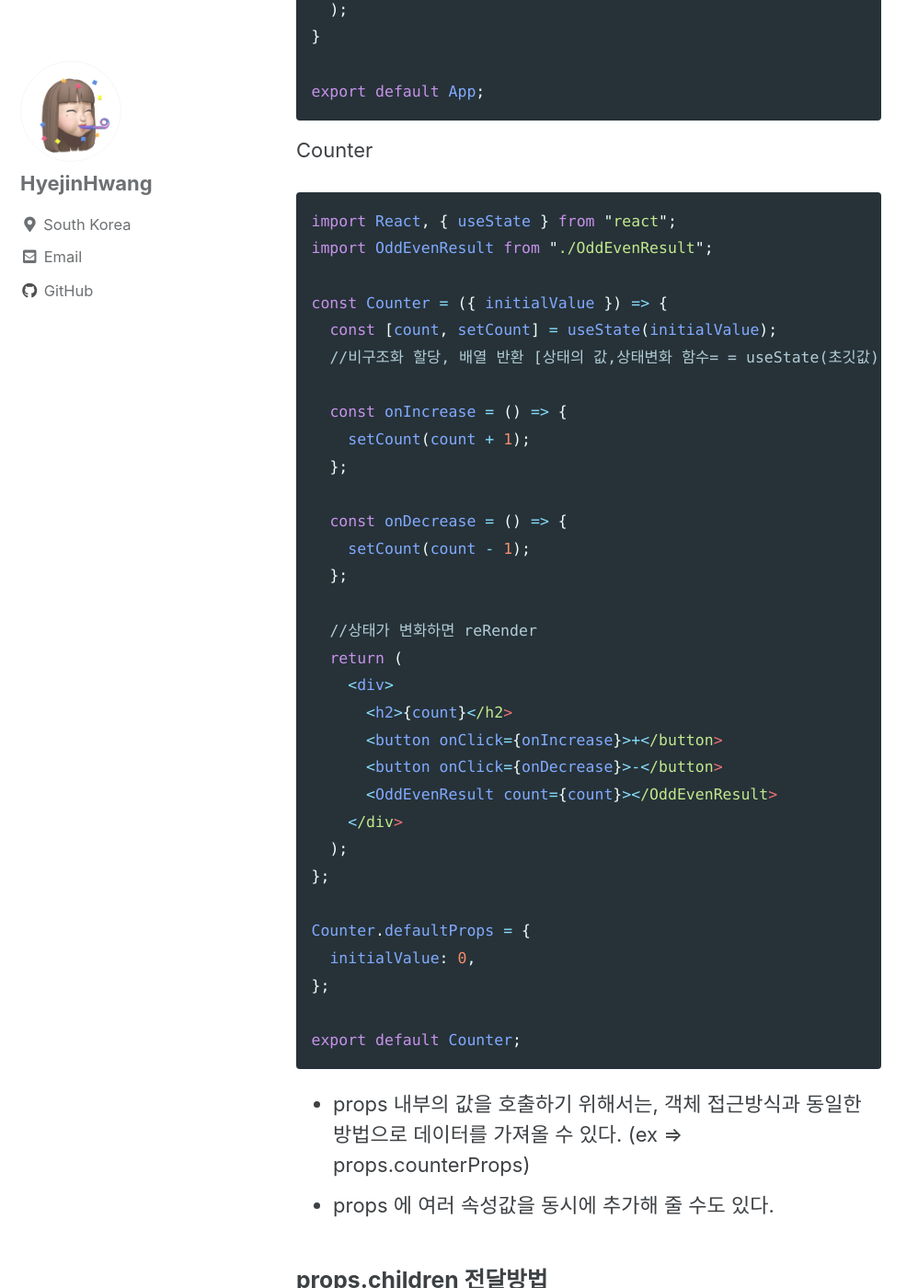
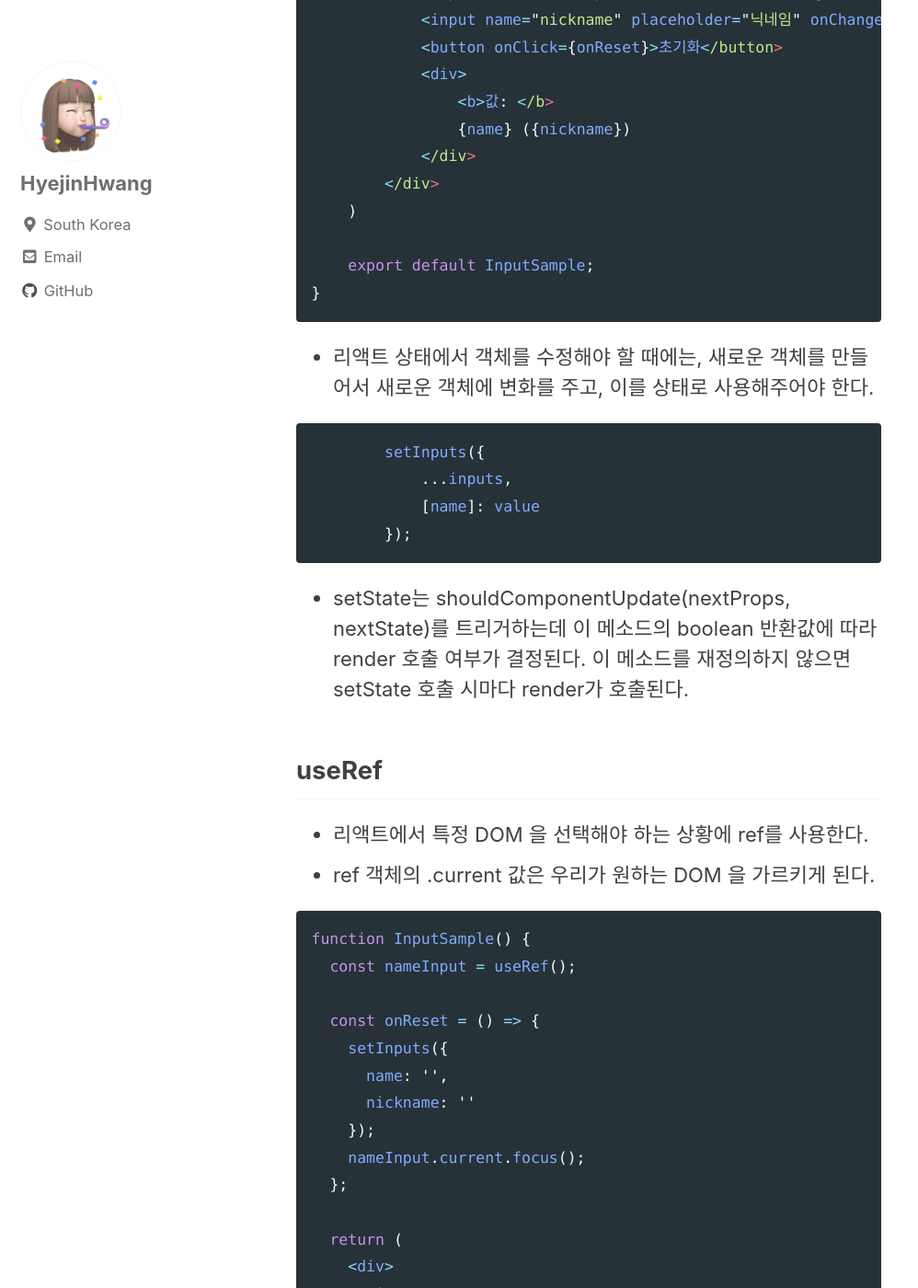
Before and after one commit to Hwang-gPwls/Hwang-gPwls.github.io, a Jekyll site: the page built from _posts/2022-06-30-study.md, in a window 1280 px wide and 1400 px high, scrolled down 1331 px. Shown: the whole window at 92% size, without its empty margins (0-998 px from the left). Built offline with Jekyll 4.4.1, drawn with Linux system fonts in a browser that asks for light colours; cached includes are drawn as plain includes; comment, search, counter and statistics services are not loaded; some of the changed text lies outside the part shown.

Commit message:
feat:20220630 Study

````diff
--- a/_posts/2022-06-29-study.md
+++ b/_posts/2022-06-29-study.md
@@ -1,6 +1,6 @@
 ---
-title:  "React - props"
-excerpt: "props!"
+title:  "React 20220629"
+excerpt: "20220629"
 layout: single
 
 categories:
--- /dev/null
+++ b/_posts/2022-06-30-study.md
@@ -0,0 +1,104 @@
+---
+title:  "React 20220630"
+excerpt: "20220630"
+
+categories:
+  - React
+tags:
+  - React
+  - useState
+  - useRef
+last_modified_at: 2022-06-30T08:06:00-05:00
+---
+
+## <b>useState</b>
+ - 함수형 컴포넌트에서도 가변적인 상태를 지니고 있을 수 있게 해준다.
+ - useState 에서는 문자열이 아니라 객체 형태의 상태를 관리 해주어야 한다.
+
+```js
+import React, { useState } from 'react';
+
+function InputSample() {
+    const [inputs, setInputs] = useState({
+        name: '',
+        nickname: ''
+    });
+
+    const { name, nickname } = inputs; // 비구조화 할당을 통해 값 추출
+
+    const onChange = (e) => {
+        const { value, name } = e.target; // 우선 e.target 에서 name 과 value 를 추출
+        setInputs({
+            ...inputs, // 기존의 input 객체를 복사한 뒤
+            [name]: value // name 키를 가진 값을 value 로 설정
+        });
+  };
+
+    const onReset = () => {
+        setInputs({
+            name: '',
+            nickname: '',
+        })
+    };
+
+    return (
+        <div>
+            <input name="name" placeholder="이름" onChange={onChange} value={name} />
+            <input name="nickname" placeholder="닉네임" onChange={onChange} value={nickname}/>
+            <button onClick={onReset}>초기화</button>
+            <div>
+                <b>값: </b>
+                {name} ({nickname})
+            </div>
+        </div>
+    )
+
+    export default InputSample;
+}
+```
+ - 리액트 상태에서 객체를 수정해야 할 때에는, 새로운 객체를 만들어서 새로운 객체에 변화를 주고, 이를 상태로 사용해주어야 한다.
+
+```js
+        setInputs({
+            ...inputs,
+            [name]: value
+        });
+```
+
+ - setState는 shouldComponentUpdate(nextProps, nextState)를 트리거하는데 이 메소드의 boolean 반환값에 따라 render 호출 여부가 결정된다. 이 메소드를 재정의하지 않으면 setState 호출 시마다 render가 호출된다.
+
+## <b>useRef</b>
+- 리액트에서 특정 DOM 을 선택해야 하는 상황에 ref를 사용한다.
+-  ref 객체의 .current 값은 우리가 원하는 DOM 을 가르키게 된다.
+
+```js
+function InputSample() {
+  const nameInput = useRef();
+
+  const onReset = () => {
+    setInputs({
+      name: '',
+      nickname: ''
+    });
+    nameInput.current.focus();
+  };
+
+  return (
+    <div>
+      <input
+        name="name"
+        placeholder="이름"
+        value={name}
+        ref={nameInput}
+      />
+      <button onClick={onReset}>초기화</button>
+      <div>
+        <b>값: </b>
+        {name} ({nickname})
+      </div>
+    </div>
+  );
+}
+
+export default InputSample;
+```
````
